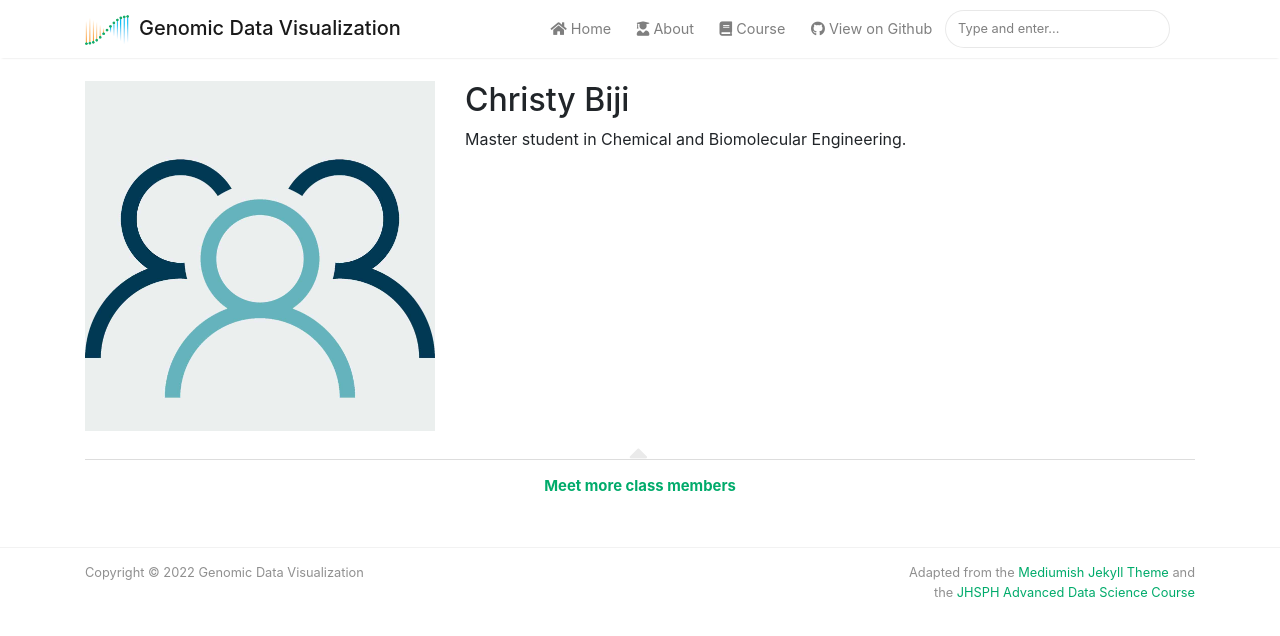
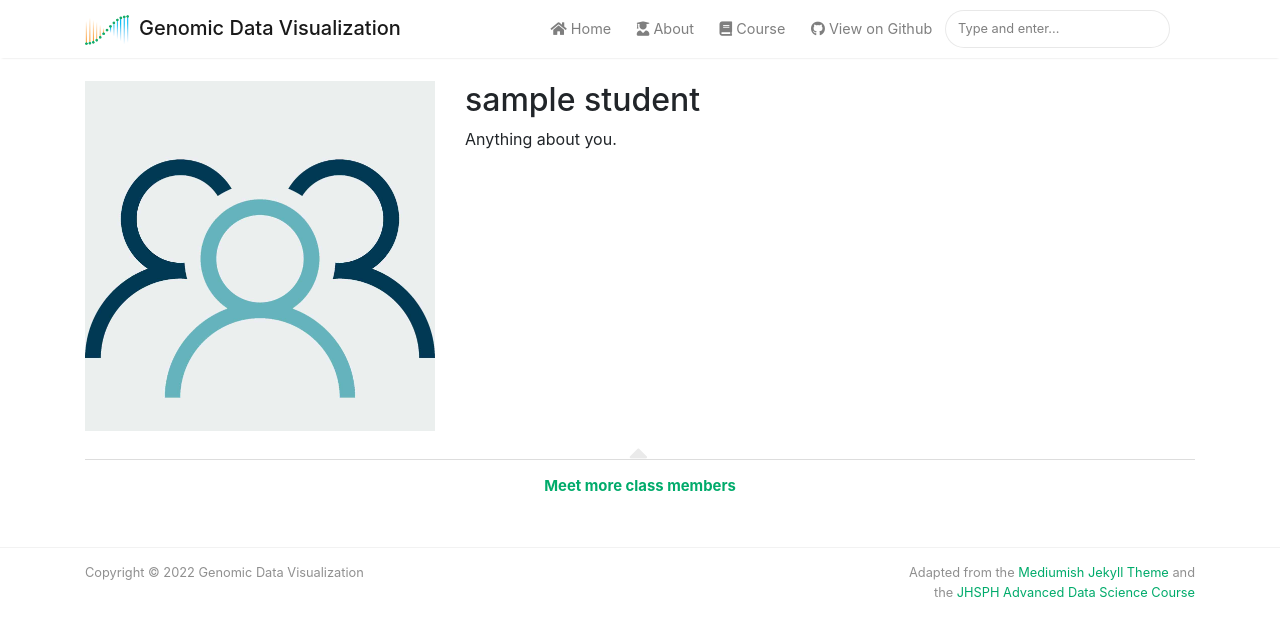
Before and after one commit to JEFworks-Lab/genomic-data-visualization-2022, a Jekyll site: the page built from _authors/samplestudent.md, in a window 1280 px wide. Shown: the top 636 px of the page. Built offline with Jekyll 4.4.1, drawn with Linux system fonts in a browser that asks for light colours; nearby versions of some CDN libraries.

Commit message:
revert samplestudent

```diff
--- a/_authors/samplestudent.md
+++ b/_authors/samplestudent.md
@@ -1,7 +1,7 @@
 ---
 layout: profile
-name: Christy Biji
-jhed: cbiji1@jhu.edu
+name: sample student
+jhed: jhed
 avatar: '/profiles/samplestudent.jpg'
-description: "Master student in Chemical and Biomolecular Engineering."
+description: "Anything about you."
 ---
```
Also changed, not shown: _authors/ChristyB.md (added, +7 -0 lines).
